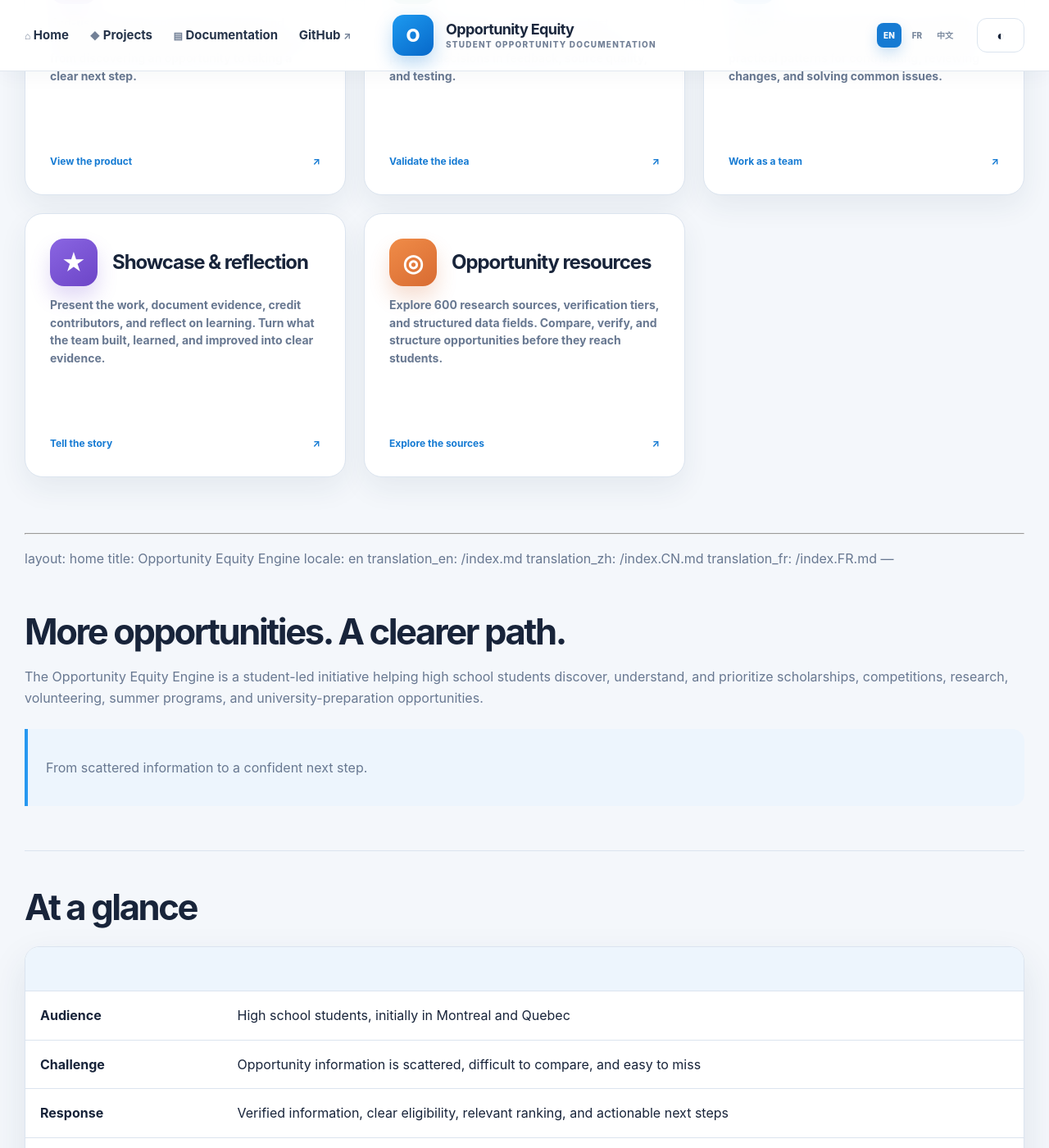
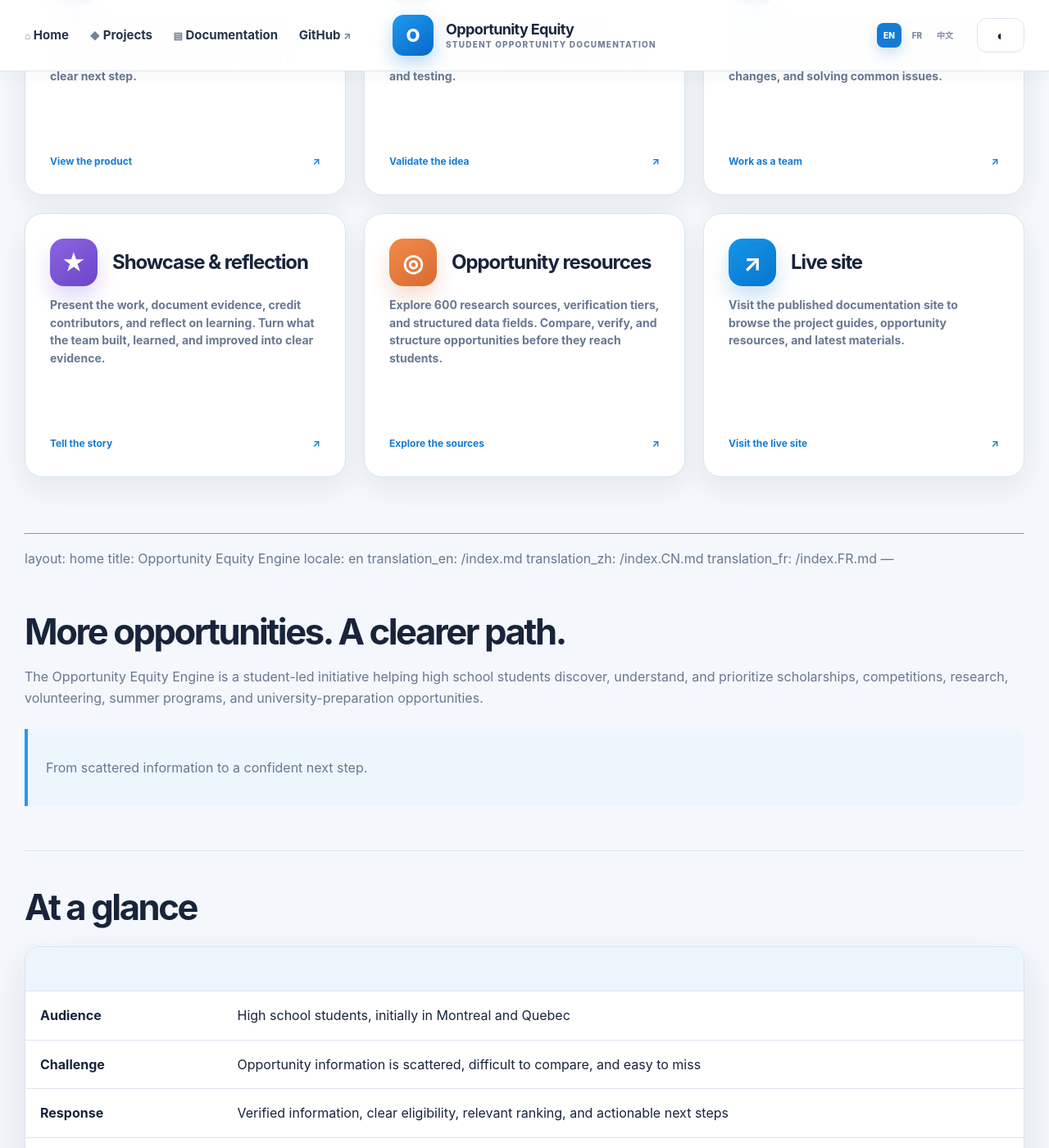
Before and after one commit to andyxuan2010/OpportunityEquityEngine, a Jekyll site: the page built from index.md, in a window 1280 px wide and 1400 px high, scrolled down 1239 px. Shown: the whole window at 82% size. Built offline with Jekyll 4.4.1, drawn with Linux system fonts in a browser that asks for light colours; some of the changed lines change nothing that is shown; some of the changed text lies outside the part shown.

Commit message:
Improve list indentation across pages

````diff
--- a/_includes/library-cards.html
+++ b/_includes/library-cards.html
@@ -39,6 +39,9 @@
   {% assign card_sources_title = '机会资源' %}
   {% assign card_sources_description = '600 个研究来源、核验层级、数据字段和质量规则。比较、核验并结构化机会信息，再交给学生使用。' %}
   {% assign card_sources_action = '探索来源' %}
+  {% assign card_live_title = '在线站点' %}
+  {% assign card_live_description = '访问已发布的文档站点，浏览项目指南、机会资源和最新材料。' %}
+  {% assign card_live_action = '访问在线站点' %}
   {% assign locale_suffix = '.CN' %}
 {% elsif page.locale == 'fr' %}
   {% assign library_heading = 'Explorer la bibliothèque' %}
@@ -81,6 +84,9 @@
   {% assign card_sources_title = 'Ressources sur les opportunités' %}
   {% assign card_sources_description = '600 sources de recherche, niveaux de vérification, champs structurés et règles de qualité. Comparez, vérifiez et structurez les possibilités avant de les partager.' %}
   {% assign card_sources_action = 'Explorer les sources' %}
+  {% assign card_live_title = 'Site en ligne' %}
+  {% assign card_live_description = 'Visitez le site documentaire publié pour parcourir les guides, les ressources et les dernières informations du projet.' %}
+  {% assign card_live_action = 'Visiter le site' %}
   {% assign locale_suffix = '.FR' %}
 {% else %}
   {% assign library_heading = 'Explore the library' %}
@@ -123,6 +129,9 @@
   {% assign card_sources_title = 'Opportunity resources' %}
   {% assign card_sources_description = 'Explore 600 research sources, verification tiers, and structured data fields. Compare, verify, and structure opportunities before they reach students.' %}
   {% assign card_sources_action = 'Explore the sources' %}
+  {% assign card_live_title = 'Live site' %}
+  {% assign card_live_description = 'Visit the published documentation site to browse the project guides, opportunity resources, and latest materials.' %}
+  {% assign card_live_action = 'Visit the live site' %}
   {% assign locale_suffix = '' %}
 {% endif %}
 
@@ -166,5 +175,8 @@
     <a class="library-card library-card-orange" href="docs/10-opportunity-sources/Opportunity_Equity_Engine_600_Sources{{ locale_suffix }}.html">
       <span class="library-icon">◎</span><strong>{{ card_sources_title }}</strong><span>{{ card_sources_description }}</span><b>{{ card_sources_action }} <span aria-hidden="true">↗</span></b>
     </a>
+    <a class="library-card library-card-blue" href="https://andyxuan.ca/OpportunityEquityEngine/">
+      <span class="library-icon">↗</span><strong>{{ card_live_title }}</strong><span>{{ card_live_description }}</span><b>{{ card_live_action }} <span aria-hidden="true">↗</span></b>
+    </a>
   </div>
 </section>
--- a/assets/css/style.scss
+++ b/assets/css/style.scss
@@ -324,7 +324,8 @@ button { font: inherit; }
 .document-content h2, .document-content h3, .document-content h4 { scroll-margin-top: 112px; }
 .document-content h4 { margin-top: 24px; color: var(--navy); font-size: clamp(20px, 2.3vw, 28px); letter-spacing: -.035em; line-height: 1.15; }
 .document-content p, .document-content li { color: var(--muted); font-size: 16.5px; line-height: 1.82; }
-.document-content ul, .document-content ol { padding-left: 24px; }
+.home-content ul, .home-content ol, .document-content ul, .document-content ol { padding-left: 44px; }
+.home-content li > ul, .home-content li > ol, .document-content li > ul, .document-content li > ol { padding-left: 32px; }
 .document-content li + li { margin-top: 8px; }
 .document-content a { color: var(--teal); text-decoration: underline; text-underline-offset: 3px; }
 .document-content .document-action { color: var(--muted); text-decoration: none; }
--- a/index.md
+++ b/index.md
@@ -236,7 +236,3 @@ The repository contains the initiative charter, architecture, student guides, de
 ```text
 Profile → Verified sample data → Eligibility → Match score → Explanation
 ```
-
-## Live site
-
-This documentation is published at [andyxuan.ca/OpportunityEquityEngine](https://andyxuan.ca/OpportunityEquityEngine/).
````
